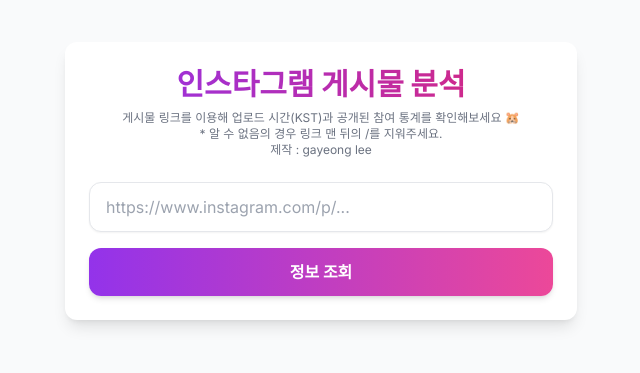
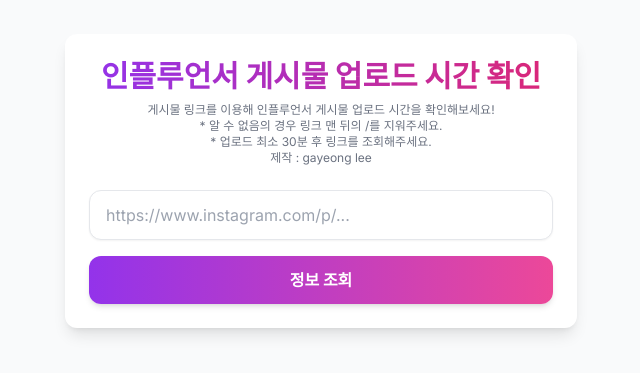
Before and after one commit to eelrkdud-creator/insta2, a Next.js app: page / in a window 1280 px wide. Shown: the part 219-592 px from the top of the page, without its empty margins (319-959 px from the left). Built offline with nearby package versions, Linux system fonts and the light colour scheme.

Commit message:
Update page.tsx

```diff
--- a/app/page.tsx
+++ b/app/page.tsx
@@ -26,7 +26,7 @@
                 caption: null,
                 imageUrl: null,
                 author: null,
-                error: '예기치 않은 오류가 발생했습니다.'
+                error: '오류가 발생했습니다.'
             });
         } finally {
             setLoading(false);
@@ -38,11 +38,12 @@
             <div className="w-full max-w-lg bg-white rounded-xl shadow-lg p-6 space-y-6 transition-all duration-300">
                 <div className="text-center space-y-2">
                     <h1 className="text-3xl font-extrabold text-transparent bg-clip-text bg-gradient-to-r from-purple-600 to-pink-600">
-                        인스타그램 게시물 분석
+                        인플루언서 게시물 업로드 시간 확인
                     </h1>
                     <p className="text-xs text-gray-500">
-                        게시물 링크를 이용해 업로드 시간(KST)과 공개된 참여 통계를 확인해보세요 🐹<br />
+                        게시물 링크를 이용해 인플루언서 게시물 업로드 시간을 확인해보세요!<br />
                         * 알 수 없음의 경우 링크 맨 뒤의 /를 지워주세요.<br />
+                        * 업로드 최소 30분 후 링크를 조회해주세요.<br />
                         제작 : gayeong lee
                     </p>
                 </div>
```
